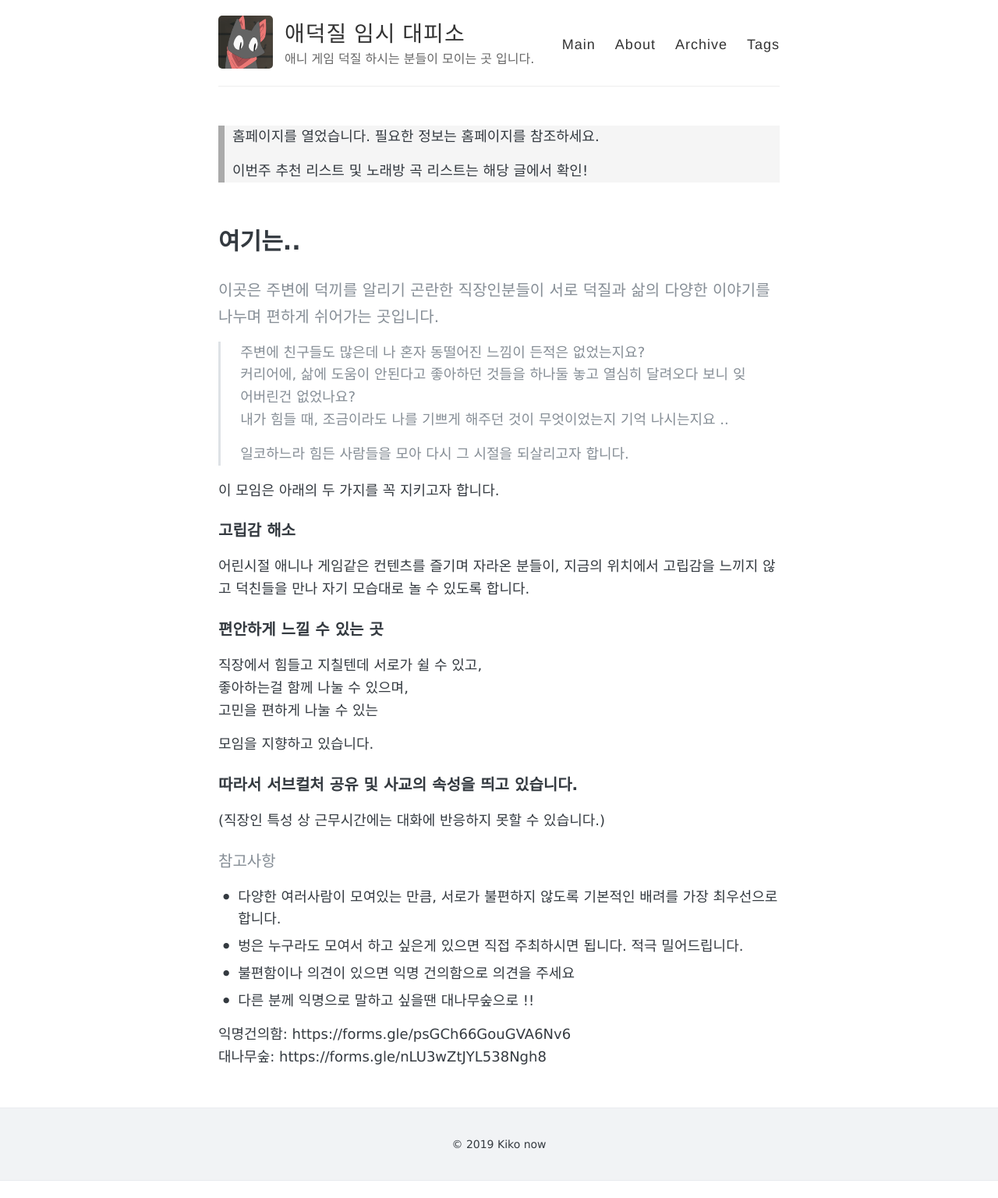
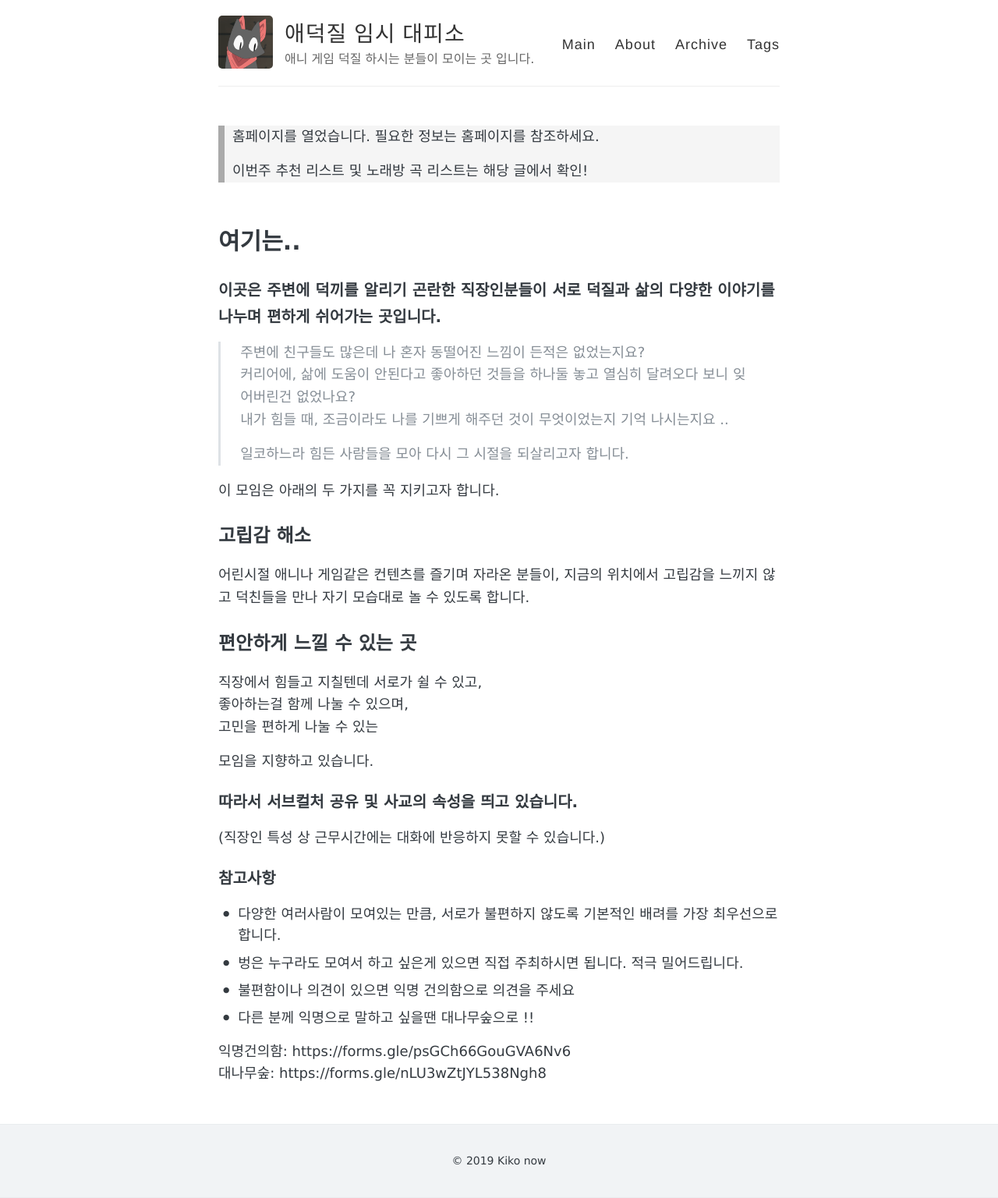
Before and after one commit to neko-agdg/neko-agdg.github.io, a Jekyll site: the page built from about.md, in a window 1280 px wide. Shown: the whole page at 78% size. Built offline with Jekyll 4.4.1, drawn with Linux system fonts in a browser that asks for light colours; before the commit the page ends 1514 px from its top, so only the background shows below that.

```diff
--- a/about.md
+++ b/about.md
@@ -4,7 +4,7 @@ title: 여기는..
 permalink: /about/
 ---
 
-#### 이곳은 주변에 덕끼를 알리기 곤란한 직장인분들이 서로 덕질과 삶의 다양한 이야기를 나누며 편하게 쉬어가는 곳입니다.
+### 이곳은 주변에 덕끼를 알리기 곤란한 직장인분들이 서로 덕질과 삶의 다양한 이야기를 나누며 편하게 쉬어가는 곳입니다.
 
 > 주변에 친구들도 많은데 나 혼자 동떨어진 느낌이 든적은 없었는지요?
 > 커리어에, 삶에 도움이 안된다고 좋아하던 것들을 하나둘 놓고 열심히 달려오다 보니 잊어버린건 없었나요?
@@ -15,10 +15,10 @@ permalink: /about/
 
 이 모임은 아래의 두 가지를 꼭 지키고자 합니다.
 
-### 고립감 해소
+## 고립감 해소
 어린시절 애니나 게임같은 컨텐츠를 즐기며 자라온 분들이, 지금의 위치에서 고립감을 느끼지 않고 덕친들을 만나 자기 모습대로 놀 수 있도록 합니다.
 
-### 편안하게 느낄 수 있는 곳
+## 편안하게 느낄 수 있는 곳
 직장에서 힘들고 지칠텐데 서로가 쉴 수 있고,
 좋아하는걸 함께 나눌 수 있으며,
 고민을 편하게 나눌 수 있는
@@ -29,7 +29,7 @@ permalink: /about/
 
 (직장인 특성 상 근무시간에는 대화에 반응하지 못할 수 있습니다.)
 
-#### 참고사항
+### 참고사항
 - 다양한 여러사람이 모여있는 만큼, 서로가 불편하지 않도록 기본적인 배려를 가장 최우선으로 합니다.
 - 벙은 누구라도 모여서 하고 싶은게 있으면 직접 주최하시면 됩니다. 적극 밀어드립니다.
 - 불편함이나 의견이 있으면 익명 건의함으로 의견을 주세요
```
